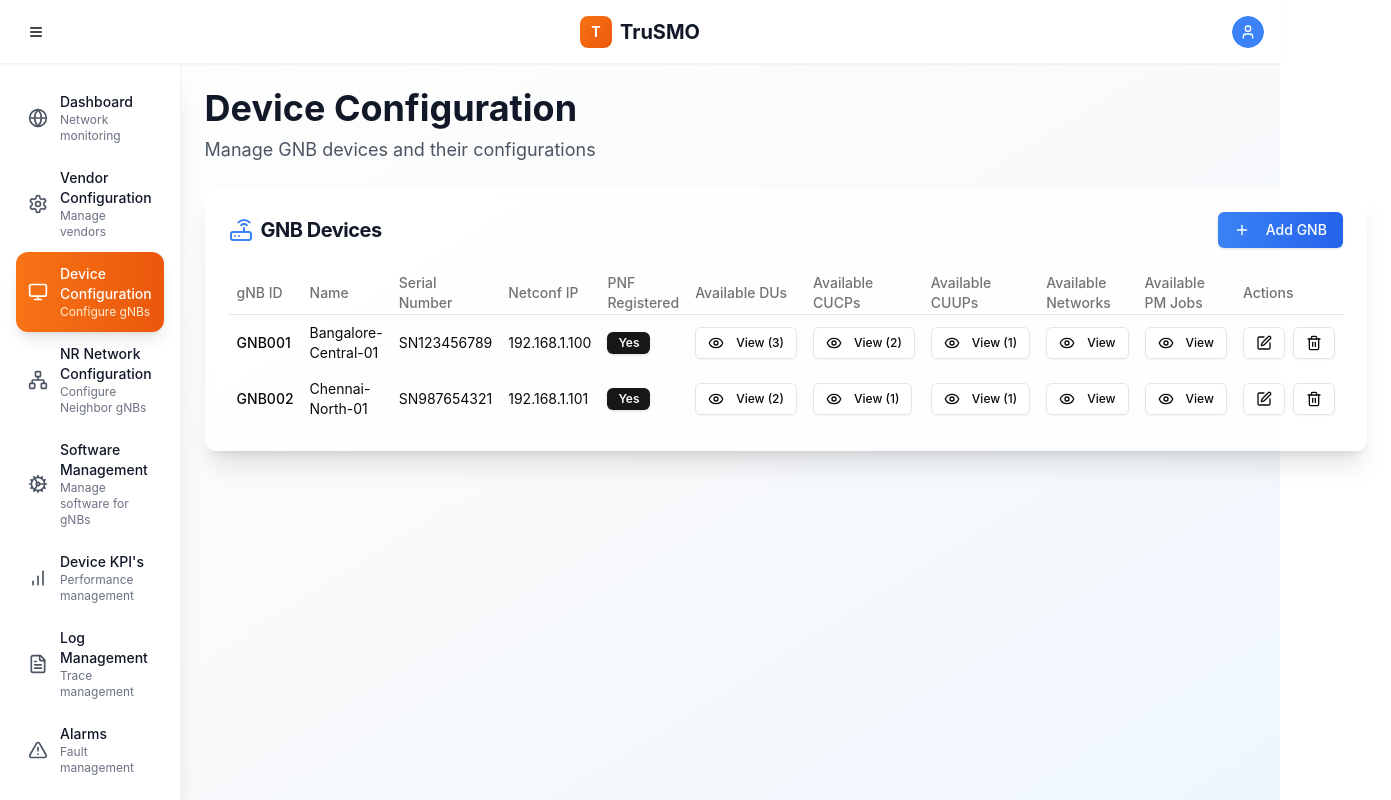
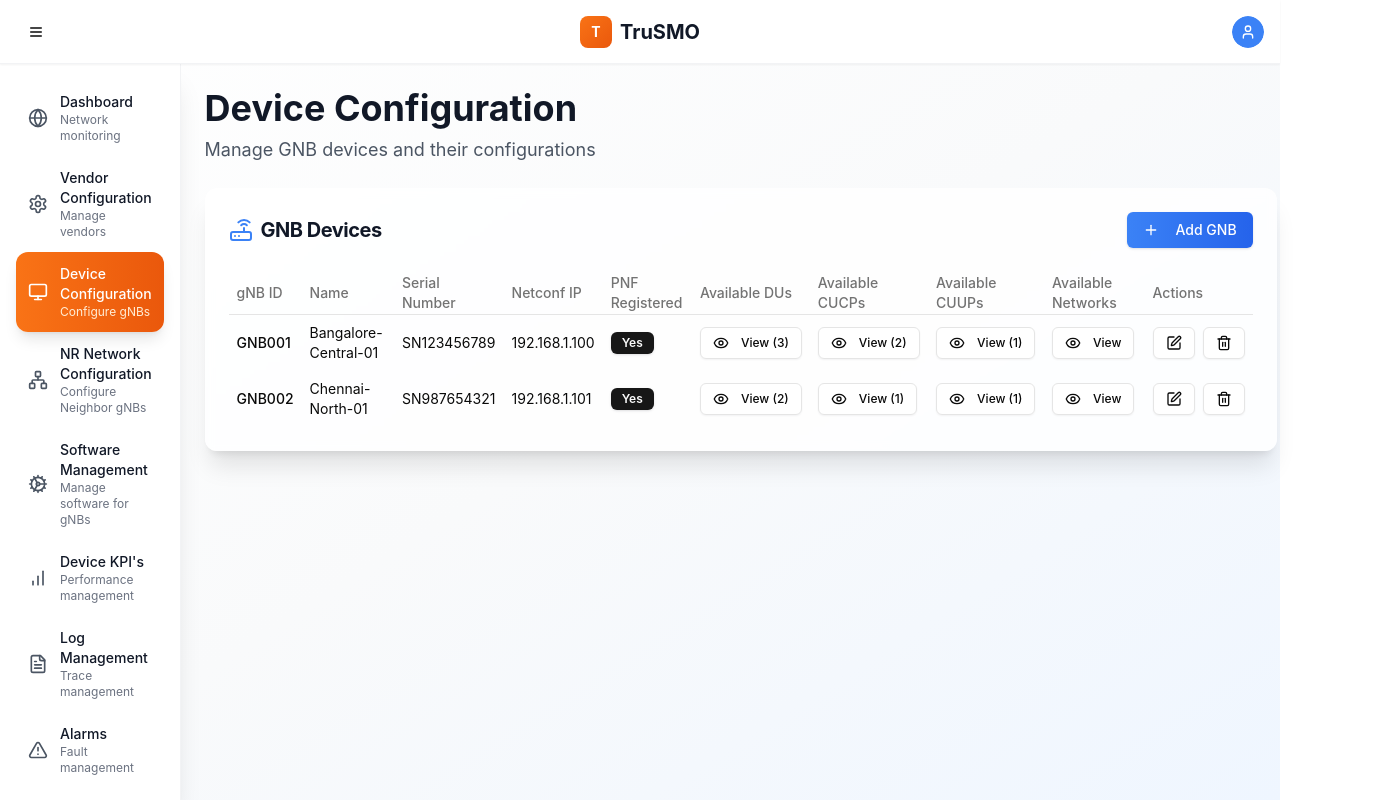
Before and after one commit to Muthu-98/TruSMO, a React (Create React App) app in the folder frontend/: page /device-configuration in a window 1280 px wide. Shown: the top 800 px of the page, 1391 px wide, since content can reach past the window. Built offline with nearby package versions, Linux system fonts and the light colour scheme.

Commit message:
removed pm jobs column

```diff
--- a/frontend/src/pages/DeviceConfiguration.jsx
+++ b/frontend/src/pages/DeviceConfiguration.jsx
@@ -373,7 +373,7 @@ const DeviceConfiguration = () => {
                     <TableHead>Available CUCPs</TableHead>
                     <TableHead>Available CUUPs</TableHead>
                     <TableHead>Available Networks</TableHead>
-                    <TableHead>Available PM Jobs</TableHead> {/* Added column */}
+                    {/* <TableHead>Available PM Jobs</TableHead>  */}
                     <TableHead>Actions</TableHead>
                   </TableRow>
                 </TableHeader>
@@ -426,14 +426,14 @@ const DeviceConfiguration = () => {
                           </Button>
                         </Link>
                       </TableCell>
-                      <TableCell>
+                      {/* <TableCell>
                         <Link to={`/device/${device.gNBId}/pmjobs`}>
                           <Button variant="outline" size="sm" className="hover:bg-cyan-50">
                             <Eye className="h-4 w-4 mr-1" />
                             View
                           </Button>
                         </Link>
-                      </TableCell>
+                      </TableCell> */}
                       <TableCell>
                         <div className="flex space-x-2">
                           <Button
```
